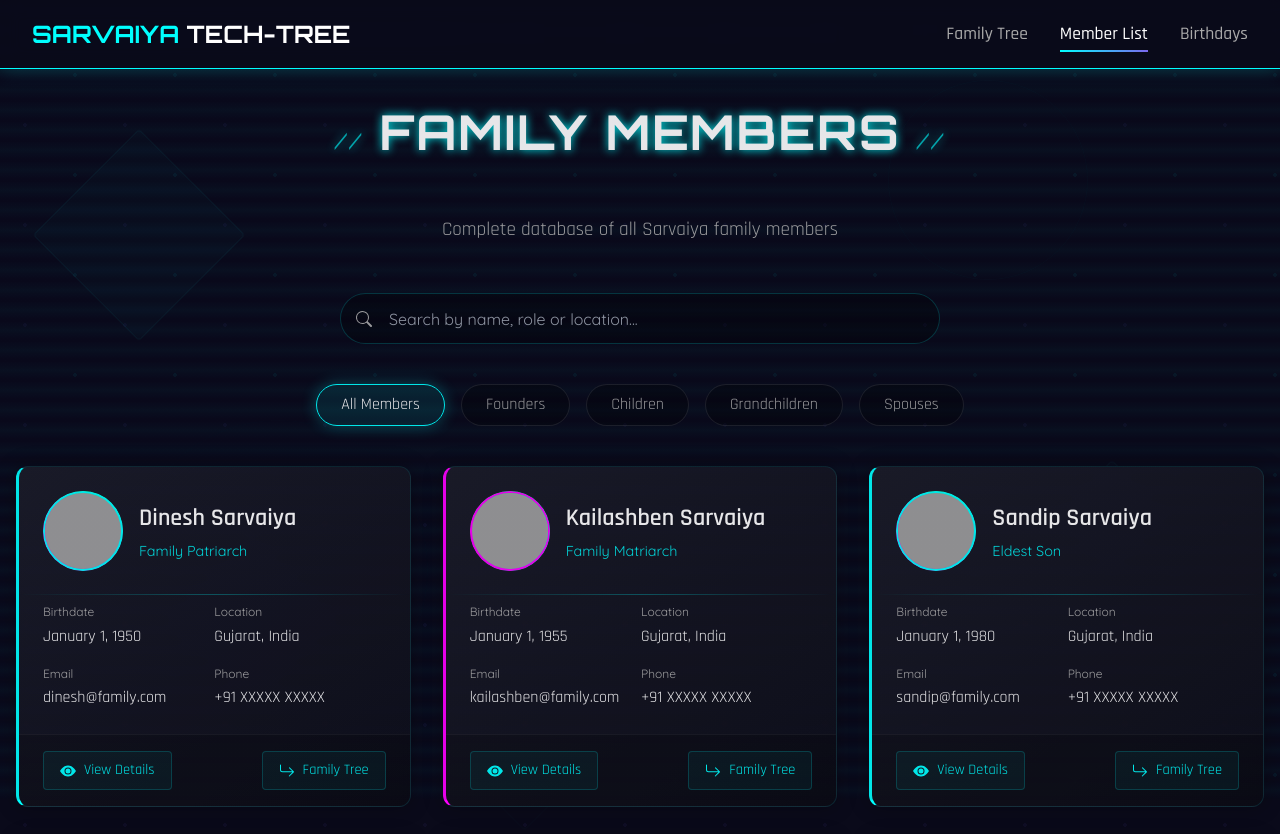
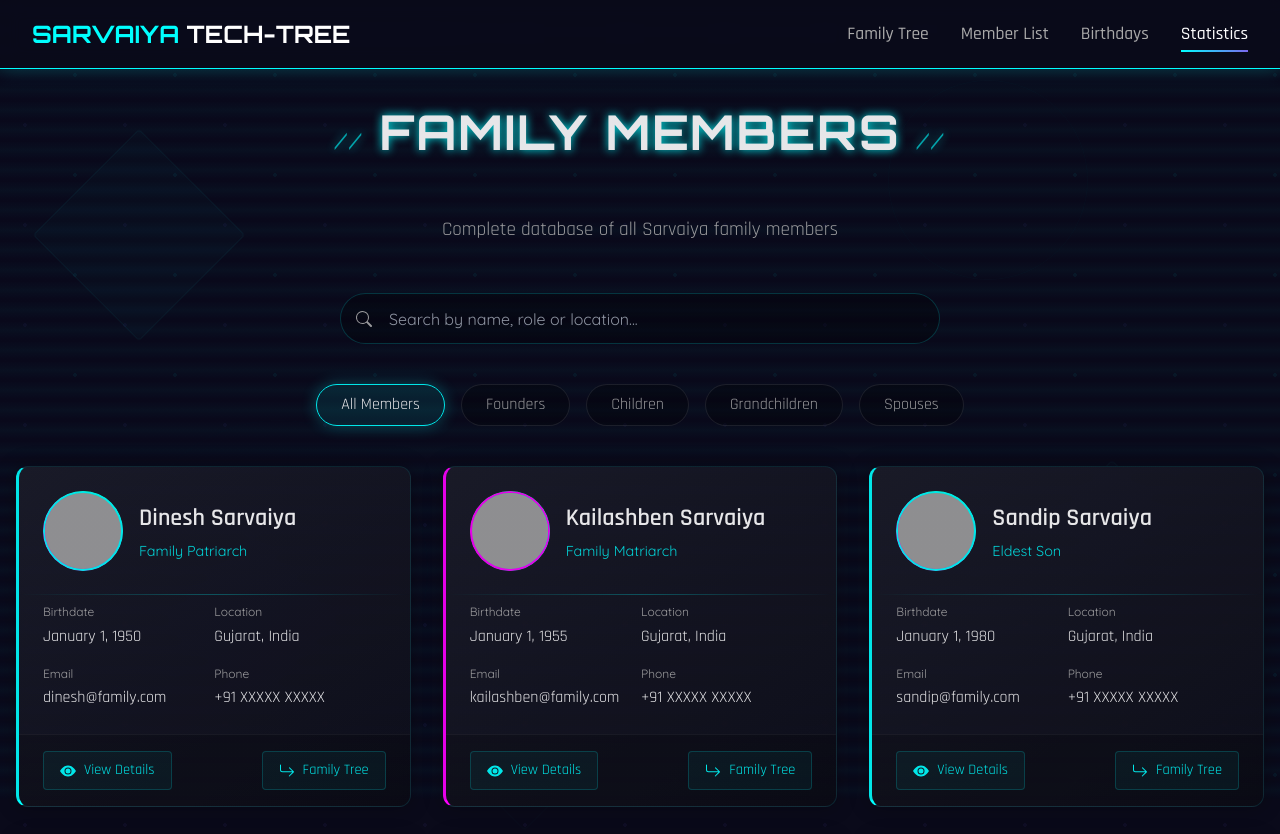
Before and after one commit to iamahuman321/SarvaiyaTree, a plain HTML site: page memberlist.html in a window 1280 px wide. Shown: the top 834 px of the page. Drawn offline with nearby package versions, Linux system fonts and the light colour scheme; grey boxes are pictures that could not be loaded.

Commit message:
Update memberlist.html

```diff
--- a/memberlist.html
+++ b/memberlist.html
@@ -495,8 +495,9 @@
             </div>
             <div class="nav-links">
                 <a href="index.html" class="nav-link">Family Tree</a>
-                <a href="memberlist.html" class="nav-link active">Member List</a>
+                <a href="memberlist.html" class="nav-link">Member List</a>
                 <a href="birthdays.html" class="nav-link">Birthdays</a>
+                <a href="statistics.html" class="nav-link active">Statistics</a>
             </div>
         </div>
     </nav>
```
